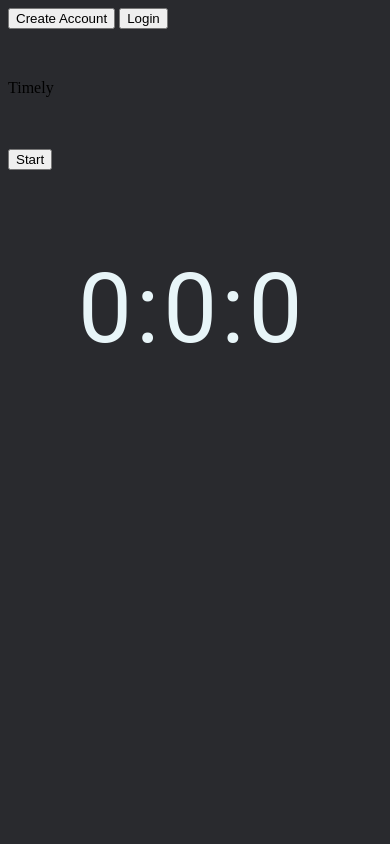
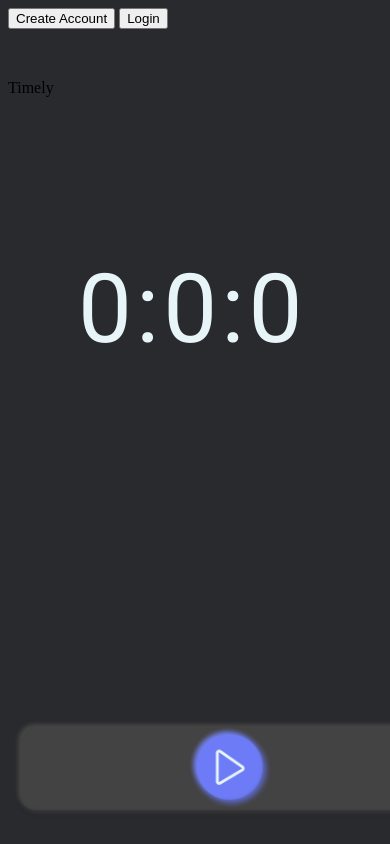
Before and after one commit to jacob-macleod/Timely, a Flask app: page / in a window 390 px wide; the page is wider, and only the part inside the window is pictured. Run offline with Flask 2, Linux system fonts and the light colour scheme.

Commit message:
Updated UI and extended start timer button

```diff
--- a/templates/index.html
+++ b/templates/index.html
@@ -4,17 +4,52 @@
   <meta charset="utf-8">
   <meta name="viewport"
      content="width=device-width, initial-scale=1, user-scalable=yes">
+     <link rel="preconnect" href="https://fonts.gstatic.com">
+     <link href="https://fonts.googleapis.com/css2?family=Roboto&display=swap" rel="stylesheet">
 <style>
     body {
         background: #292A2E;
     }
 
-    @media screen and (min-width: 600px) {
+    @media screen and (min-width: 1110px) {
         .time_div {
             position: fixed;
             top: 30vh;
             left: 40%;
         }
+
+
+        .bottom_panel {
+            position: absolute;
+            width: 50vh;
+            height: 10vh;
+            left: 35%;
+            top: 86vh;
+
+            background: #444343;
+            box-shadow: -2px 2px 4px rgba(61, 60, 60, 0.2), 2px -2px 4px rgba(61, 60, 60, 0.2), -2px -2px 4px rgba(75, 74, 74, 0.9), 2px 2px 5px rgba(61, 60, 60, 0.9), inset 1px 1px 2px rgba(75, 74, 74, 0.3), inset -1px -1px 2px rgba(61, 60, 60, 0.5);
+            border-radius: 16px;
+    }
+    }
+
+    @media screen and (max-width: 1110px) {
+        .time_div {
+            position: fixed;
+            top: 30vh;
+            left: 40%;
+        }
+
+        .bottom_panel {
+            position: absolute;
+            width: 50vh;
+            height: 10vh;
+            left: 17%;
+            top: 86vh;
+
+            background: #444343;
+            box-shadow: -2px 2px 4px rgba(61, 60, 60, 0.2), 2px -2px 4px rgba(61, 60, 60, 0.2), -2px -2px 4px rgba(75, 74, 74, 0.9), 2px 2px 5px rgba(61, 60, 60, 0.9), inset 1px 1px 2px rgba(75, 74, 74, 0.3), inset -1px -1px 2px rgba(61, 60, 60, 0.5);
+            border-radius: 16px;
+    }
     }
 
 
@@ -24,17 +59,35 @@
             top: 30vh;
             left: 20%;
         }
+
+
+        .bottom_panel {
+            position: absolute;
+            width: 50vh;
+            height: 10vh;
+            left: 5%;
+            top: 86vh;
+
+            background: #444343;
+            box-shadow: -2px 2px 4px rgba(61, 60, 60, 0.2), 2px -2px 4px rgba(61, 60, 60, 0.2), -2px -2px 4px rgba(75, 74, 74, 0.9), 2px 2px 5px rgba(61, 60, 60, 0.9), inset 1px 1px 2px rgba(75, 74, 74, 0.3), inset -1px -1px 2px rgba(61, 60, 60, 0.5);
+            border-radius: 16px;
+    }
     }
 
-
     .time {
-        font-family: Roboto;
+        font-family: 'Roboto', sans-serif;
         font-style: normal;
         font-weight: normal;
         font-size: 96px;
         line-height: 112px;
 
         color: #E8F5F8;
+    }
+
+    .play_icon {
+        cursor: pointer;
+        width: 10vh;
+        padding-left: 20vh;
     }
 </style>
   <title>Timely</title>
@@ -56,8 +109,9 @@
         <span id="seconds" class="time" contenteditable="true">0</span>
     </div>
 </form>
-<br>
-<button id="start_timer" onclick="start_timer()">Start</button>
+<div class="bottom_panel">
+    <img src="{{url_for('static', filename='play_icon2.png')}}" id="play_icon" class="play_icon" onclick="start_timer()">
+</div>
 </body>
 <script>
 timer_running = false
@@ -101,6 +155,7 @@ function convert_to_hms (seconds) {
 
 
 function start_timer () {
+    document.getElementById("play_icon").src = "{{url_for('static', filename='pause.png')}}"
     if (timer_running == false) {
         timer_running = true
         //Get hours and seconds
@@ -138,6 +193,7 @@ function start_timer () {
                         document.getElementById("seconds").contentEditable = true
 
                         timer_running = false
+                        document.getElementById("play_icon").src = "{{url_for('static', filename='play_icon2.png')}}"
                         var audio = new Audio('https://opengameart.org/sites/default/files/audio_preview/montageAudio-20120704%40194334.mp3.ogg');
                         audio.play();
                     }
```
Also changed, not shown: static/pause.png (added), static/play_icon2.png (added).
